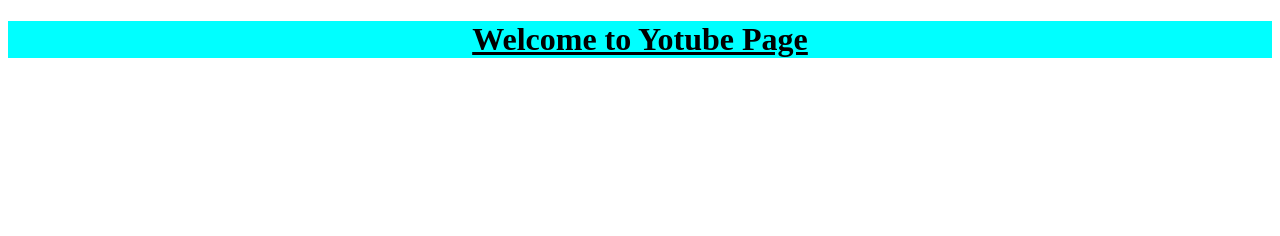
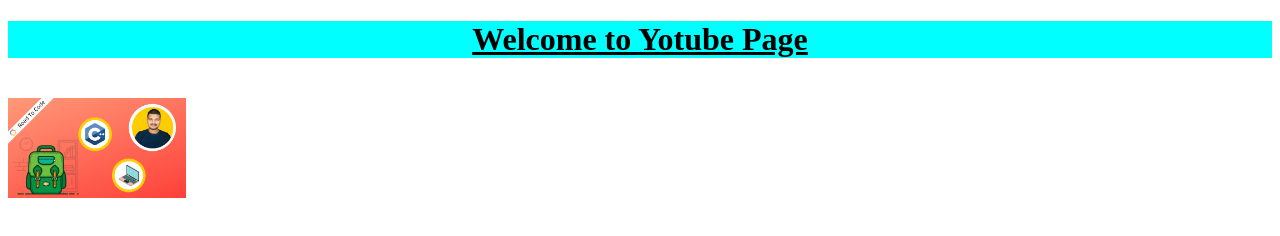
Before and after one commit to pranayrdandekar7/youtube-site, a plain HTML site: page index.html in a window 1280 px wide. Drawn offline with Linux system fonts and the light colour scheme.

Commit message:
img added

```diff
--- a/index.html
+++ b/index.html
@@ -8,5 +8,8 @@
 </head>
 <body>
     <h1 class="heading"><u>Welcome to Yotube Page</u></h1>
+    <br>
+
+    <img src="./img/dsa.png" height="100px">
 </body>
 </html>
```
Also changed, not shown: img/dsa.png (added).
